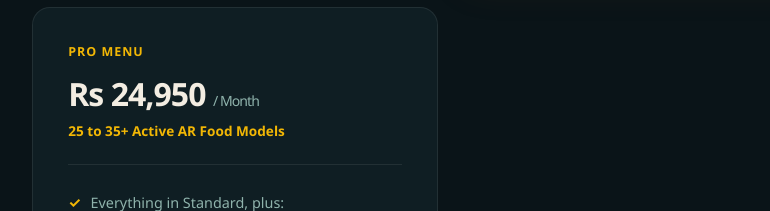
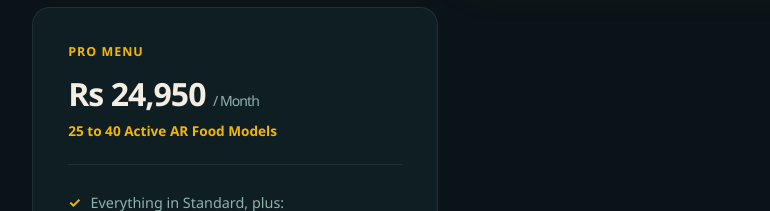
Before and after one commit to ABUHURAIRA114/AR-FOODIE, a React (Vite) app in the folder frontend/: page / in a window 1280 px wide. Shown: the part 4000-4211 px from the top of the page, without its empty margins (190-960 px from the left). Built offline with nearby package versions, Linux system fonts and the light colour scheme; no server answers.

Commit message:
somehtign

```diff
--- a/frontend/src/app/components/LandingPage.tsx
+++ b/frontend/src/app/components/LandingPage.tsx
@@ -841,7 +841,7 @@ const plans = [
     price: "Rs 24,950",
     per: "/ Month",
     setupFee: "Rs 20,000 one-time setup",
-    dishLimit: "25 to 35+ Active AR Food Models",
+    dishLimit: "25 to 40 Active AR Food Models",
     features: [
       "Everything in Standard, plus:",
       "3 Free Dish Refreshes every month",
```
